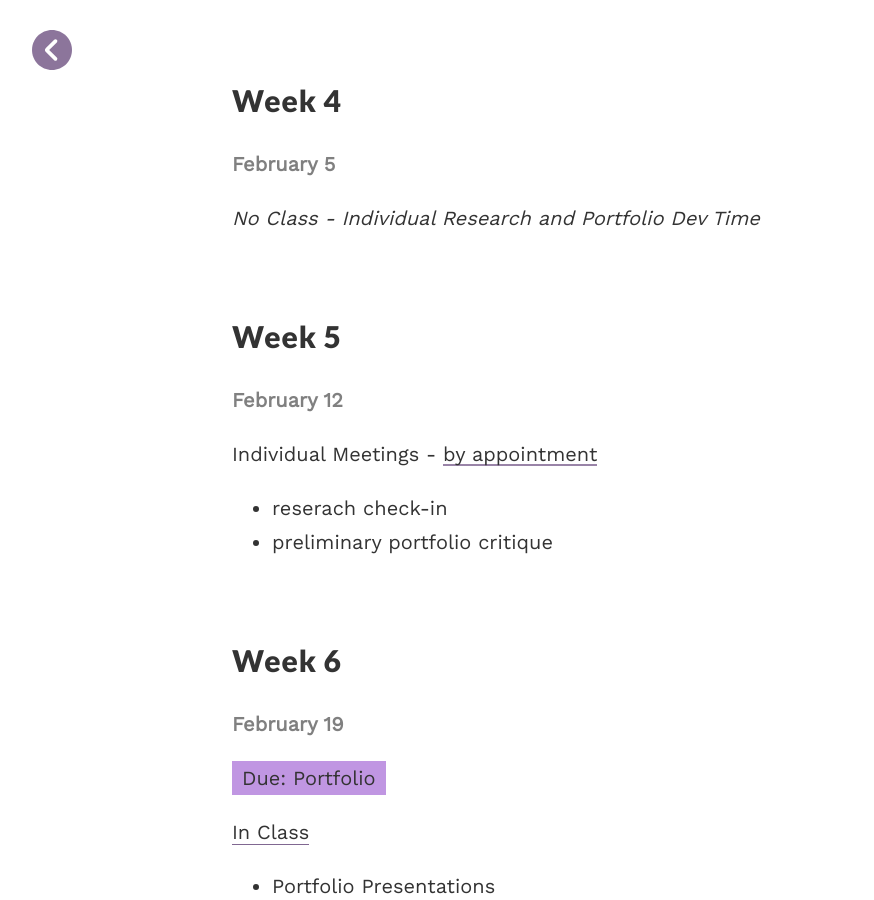
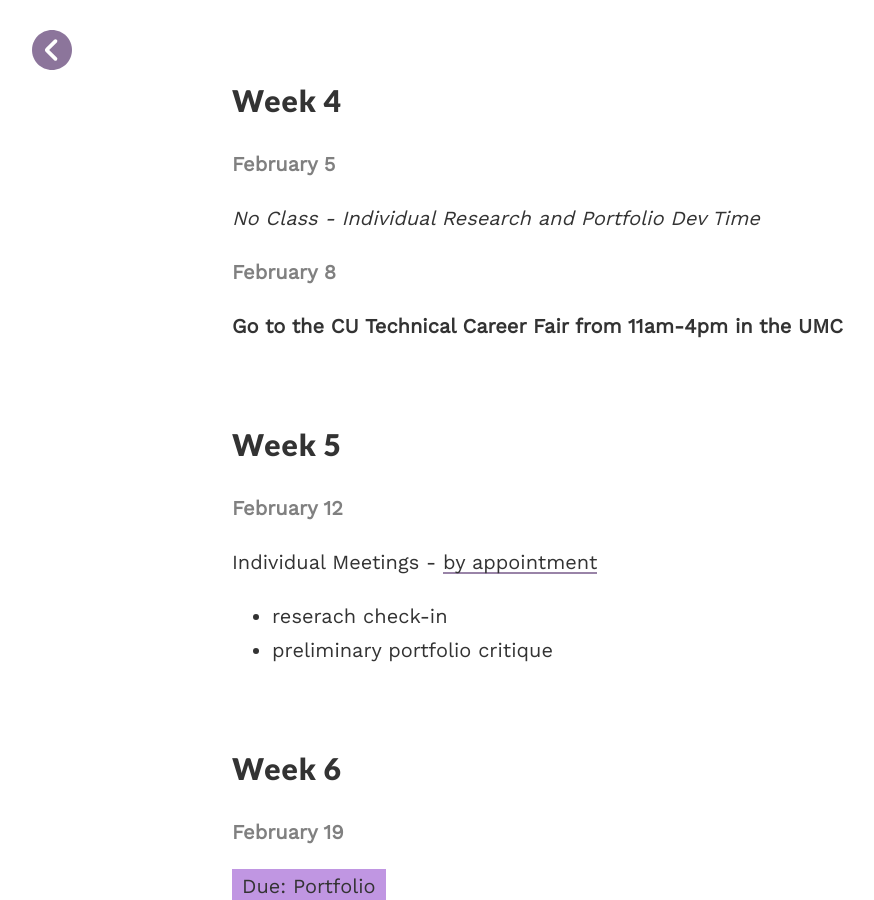
Before and after one commit to coloringchaos/capstone-s18, a Jekyll site: the page built from _posts/2017-01-16-schedule.md, in a window 1280 px wide and 900 px high, scrolled down 1507 px. Shown: the whole window, without its empty margins (8-882 px from the left). Built offline with Jekyll 4.4.1, drawn with Linux system fonts in a browser that asks for light colours.

Commit message:
schedule addition

```diff
--- a/_posts/2017-01-16-schedule.md
+++ b/_posts/2017-01-16-schedule.md
@@ -49,6 +49,9 @@ permalink: '/schedule'
 
 *No Class - Individual Research and Portfolio Dev Time*
 
+<span class="date">February 8</span>
+
+**Go to the CU Technical Career Fair from 11am-4pm in the UMC**
 
 <br>
 
```
